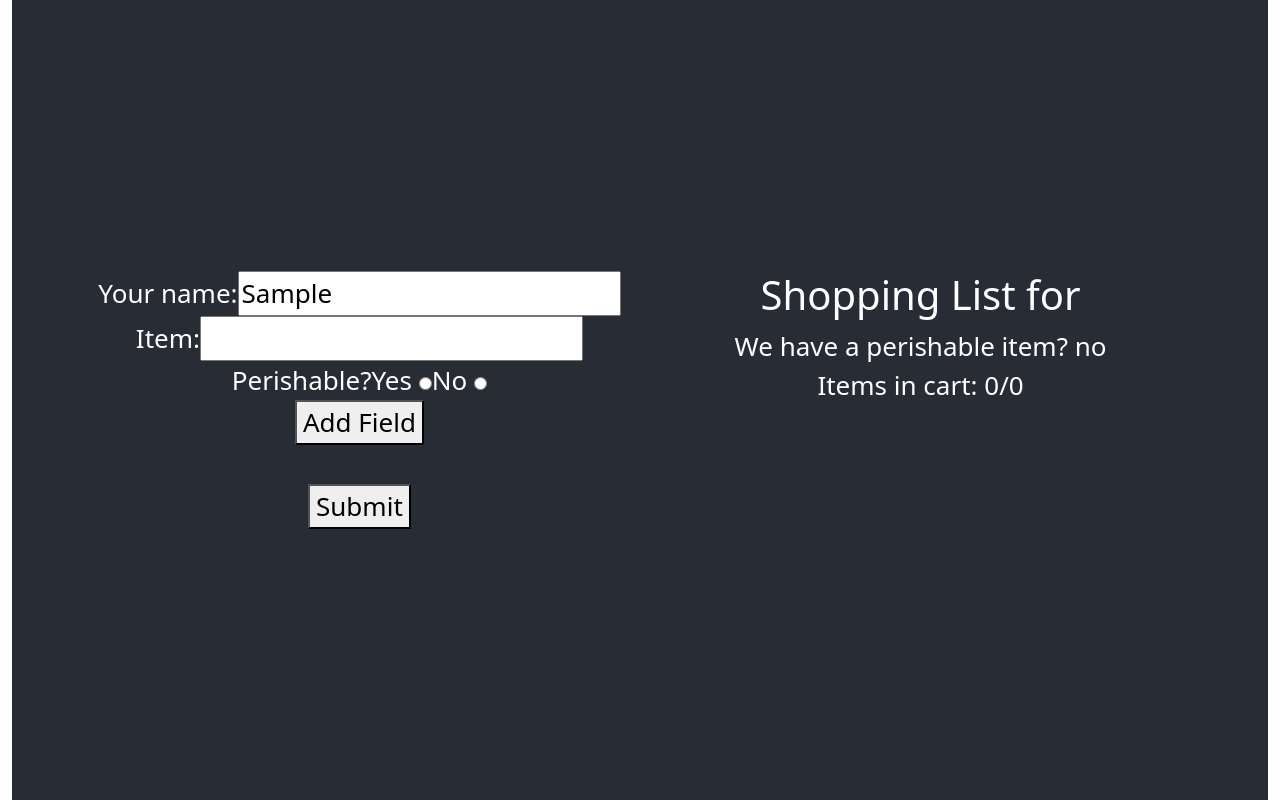
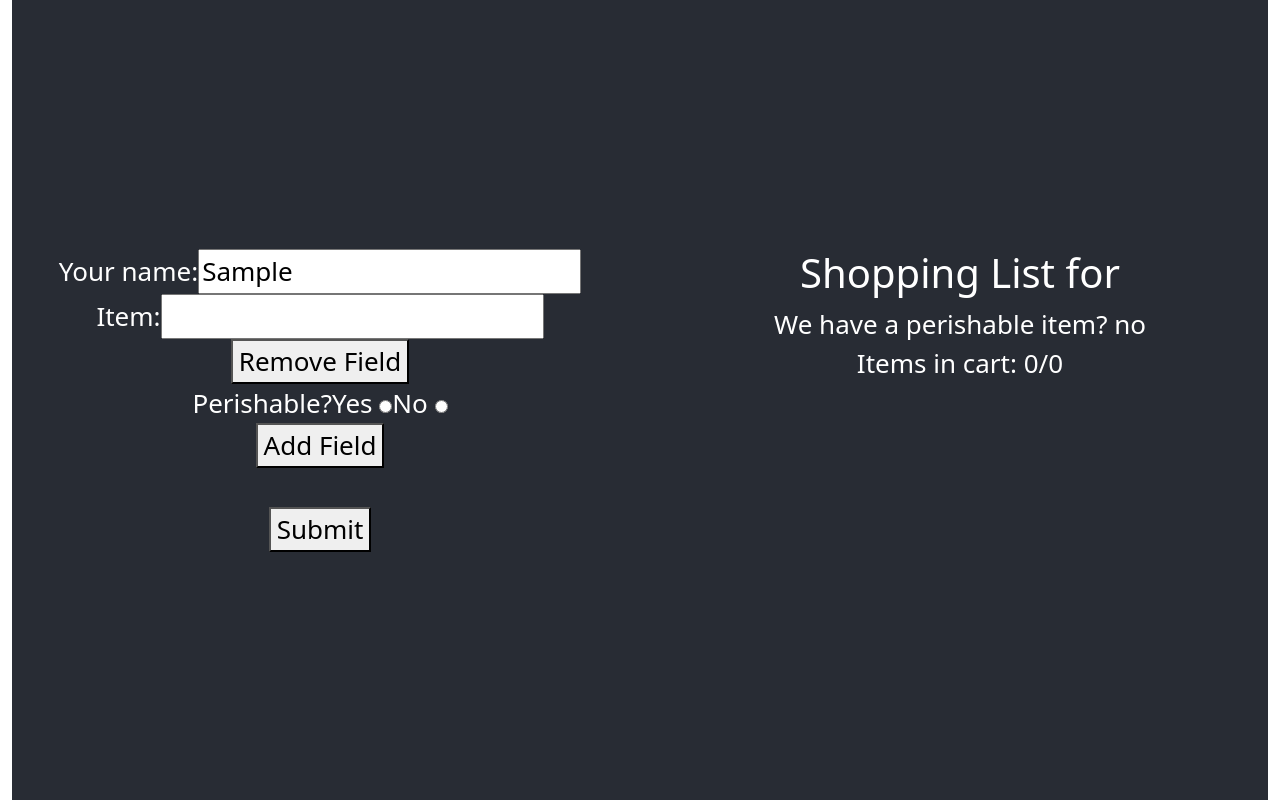
Before and after one commit to Christian-Porras/mentoring-app, a React (Create React App) app: page / in a window 1280 px wide. Both pictures are taken after typing "Sample" into the empty fields and a click on the button "Add Field". Built offline with nearby package versions, Linux system fonts and the light colour scheme.

Commit message:
add ability to remove items from list

```diff
--- a/src/components/ListForm.js
+++ b/src/components/ListForm.js
@@ -46,7 +46,7 @@ const ListForm = ({values, handleSubmit, handleChange, errors}) => {
 
       <FieldArray
         name="items"
-        render={({push}) => (
+        render={({push, remove}) => (
           <div>
             {
               values.items && (
@@ -55,6 +55,7 @@ const ListForm = ({values, handleSubmit, handleChange, errors}) => {
                     <label>
                       Item:
                       <input type="text" name={`items.${index}.name`} value={item.name} onChange={handleChange}/>
+                      <button onClick={() => remove(index)} type="button"> Remove Field </button>
                     </label>
                     <label>
                       Perishable?
```
